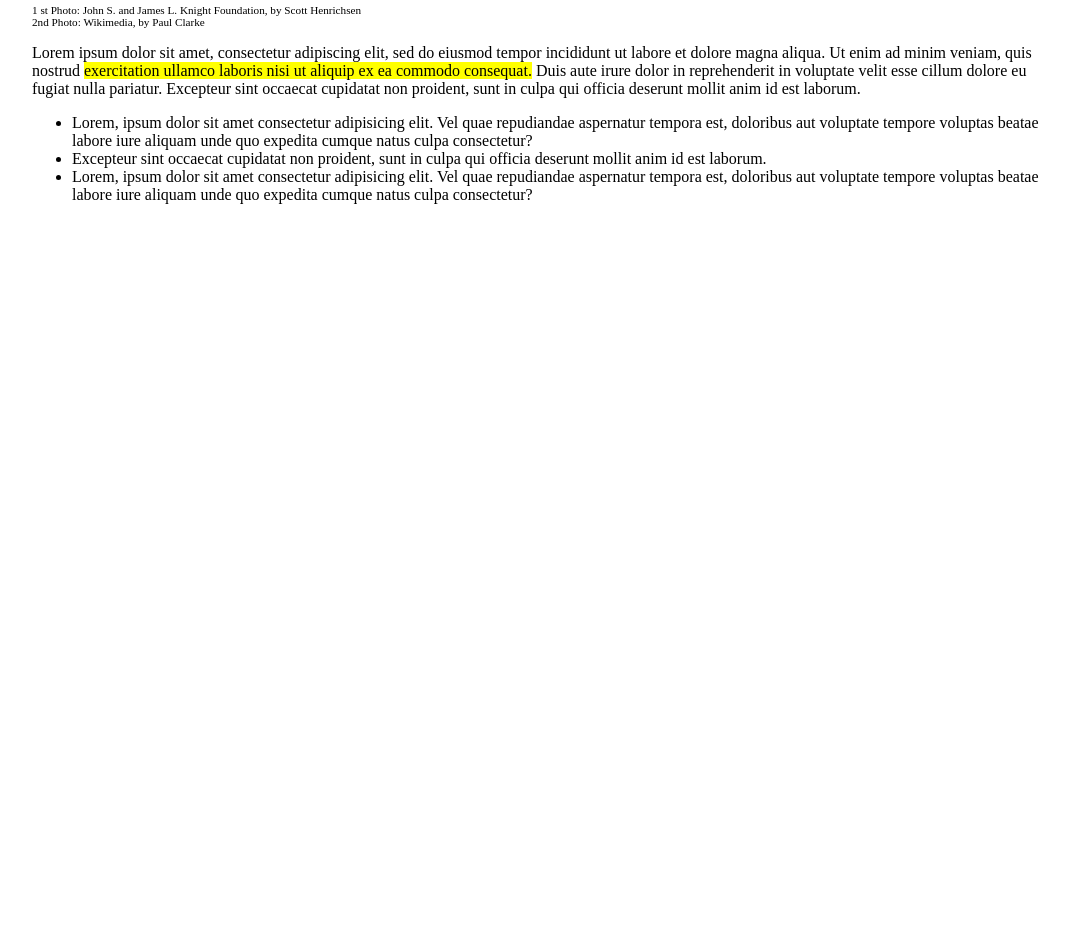
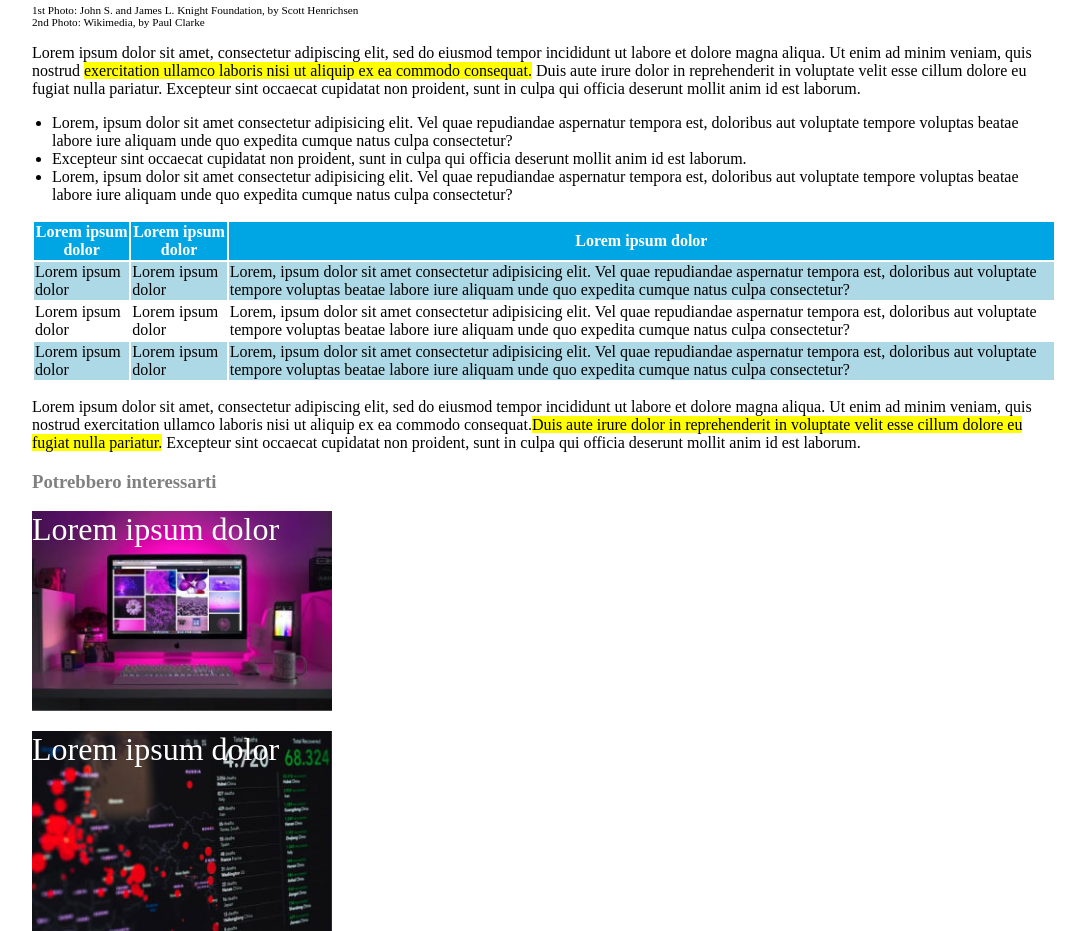
Before and after one commit to GiovanniCalia/html-css-booleaner, a plain HTML site: page index.html in a window 1280 px wide. Shown: the part 635-1566 px from the top of the page, without its empty margins (96-1181 px from the left). Before the commit the page ends 855 px from the top, so only its background shows below. Drawn offline with Linux system fonts and the light colour scheme.

Commit message:
completamento esercizio

```diff
--- a/css/stile.css
+++ b/css/stile.css
@@ -9,7 +9,7 @@ body{
     width: 100%;
     height: 100px;
     background-image: url("../img/pattern.png");
-    background-size: 35%;
+    background-size: 30%;
     background-color: rgb(0,165,227)
 }
 
@@ -22,12 +22,12 @@ body{
     margin-top: 20px;
 }
 
-.colore{
+.colore-azzurro{
     color: rgb(0,165,227);
     text-decoration: none;
 }
 
-.gray{
+.colore-grigio{
     color:gray;
 }
 
@@ -35,10 +35,37 @@ body{
     font-size: 70%;
 }
 
-.giallo{
+.background-giallo{
     background-color: yellow;
 }
 
 .margine-lista{
-    margin-left: 0;
+    padding-left: 20px;
 }
+
+.contenitore2{
+    width: 300px;
+    height: 200px;
+    font-size: 200%;
+    color: white;
+    background-size: cover;
+}
+
+.monitor{
+    background-image: url(../img/monitor.jpg);
+}
+
+.graph{
+    background-image: url(../img/graph.jpg);
+    margin-top: 20px;
+}
+
+.colore-tabella-thead{
+    background-color: rgb(0,165,227);
+    color: white;
+    margin: 0;
+}
+
+.colore-tabella-tbody{
+    background-color: lightblue;
+}
--- a/index.html
+++ b/index.html
@@ -13,9 +13,9 @@
         <img src="img/logo.svg" alt="logo Booleaner" class="logo">
       </div>
       <h1>Internet deve essere al servizio del "bene pubblico": il manifesto di Tim Berners Lee</h1>
-      <span class="gray">Scritto da</span>
-      <a href="" class="colore">The booleaner</a>
-      <div class="gray">il 10/10/20</div>
+      <span class="colore-grigio">Scritto da</span>
+      <a href="" class="colore-azzurro">The booleaner</a>
+      <div class="colore-grigio">il 10/10/20</div>
     </header>
 
     <main>
@@ -24,15 +24,47 @@
           <img src="img/tim-2.jpg" alt="foto di Paul Clarke">
         </div>
         <div class="testo-piccolo">
-          <div>1 st Photo: John S. and James L. Knight Foundation, by Scott Henrichsen</div>
+          <div>1st Photo: John S. and James L. Knight Foundation, by Scott Henrichsen</div>
           <div>2nd Photo: Wikimedia, by Paul Clarke</div>
         </div>
-        <p>Lorem ipsum dolor sit amet, consectetur adipiscing elit, sed do eiusmod tempor incididunt ut labore et dolore magna aliqua. Ut enim ad minim veniam, quis nostrud <span class="giallo">exercitation ullamco laboris nisi ut aliquip ex ea commodo consequat.</span> Duis aute irure dolor in reprehenderit in voluptate velit esse cillum dolore eu fugiat nulla pariatur. Excepteur sint occaecat cupidatat non proident, sunt in culpa qui officia deserunt mollit anim id est laborum.</p>
+        <p>Lorem ipsum dolor sit amet, consectetur adipiscing elit, sed do eiusmod tempor incididunt ut labore et dolore magna aliqua. Ut enim ad minim veniam, quis nostrud <span class="background-giallo">exercitation ullamco laboris nisi ut aliquip ex ea commodo consequat.</span> Duis aute irure dolor in reprehenderit in voluptate velit esse cillum dolore eu fugiat nulla pariatur. Excepteur sint occaecat cupidatat non proident, sunt in culpa qui officia deserunt mollit anim id est laborum.</p>
         <ul class="margine-lista">
             <li>Lorem, ipsum dolor sit amet consectetur adipisicing elit. Vel quae repudiandae aspernatur tempora est, doloribus aut voluptate tempore voluptas beatae labore iure aliquam unde quo expedita cumque natus culpa consectetur?</li>
             <li>Excepteur sint occaecat cupidatat non proident, sunt in culpa qui officia deserunt mollit anim id est laborum.</li>
             <li>Lorem, ipsum dolor sit amet consectetur adipisicing elit. Vel quae repudiandae aspernatur tempora est, doloribus aut voluptate tempore voluptas beatae labore iure aliquam unde quo expedita cumque natus culpa consectetur?</li>
         </ul>
+        <table>
+            <thead>
+                 <tr class="colore-tabella-thead">
+                    <th>Lorem ipsum dolor</th>
+                    <th>Lorem ipsum dolor</th>
+                    <th>Lorem ipsum dolor</th>
+                 </tr>
+            </thead>
+            <tbody>
+                <tr class="colore-tabella-tbody">
+                    <td>Lorem ipsum dolor</td>
+                    <td>Lorem ipsum dolor</td>
+                    <td>Lorem, ipsum dolor sit amet consectetur adipisicing elit. Vel quae repudiandae aspernatur tempora est, doloribus aut voluptate tempore voluptas beatae labore iure aliquam unde quo expedita cumque natus culpa consectetur?</td>
+                </tr>
+                <tr>
+                    <td>Lorem ipsum dolor</td>
+                    <td>Lorem ipsum dolor</td>
+                    <td>Lorem, ipsum dolor sit amet consectetur adipisicing elit. Vel quae repudiandae aspernatur tempora est, doloribus aut voluptate tempore voluptas beatae labore iure aliquam unde quo expedita cumque natus culpa consectetur?</td>
+                </tr>
+                <tr class="colore-tabella-tbody">
+                    <td>Lorem ipsum dolor</td>
+                    <td>Lorem ipsum dolor</td>
+                    <td>Lorem, ipsum dolor sit amet consectetur adipisicing elit. Vel quae repudiandae aspernatur tempora est, doloribus aut voluptate tempore voluptas beatae labore iure aliquam unde quo expedita cumque natus culpa consectetur?</td>
+                </tr>
+            </tbody>
+        </table>
+        <p>Lorem ipsum dolor sit amet, consectetur adipiscing elit, sed do eiusmod tempor incididunt ut labore et dolore magna aliqua. Ut enim ad minim veniam, quis nostrud exercitation ullamco laboris nisi ut aliquip ex ea commodo consequat.<span class="background-giallo">Duis aute irure dolor in reprehenderit in voluptate velit esse cillum dolore eu fugiat nulla pariatur.</span> Excepteur sint occaecat cupidatat non proident, sunt in culpa qui officia deserunt mollit anim id est laborum.</p>
     </main>
+    <footer>
+        <h3 class="colore-grigio">Potrebbero interessarti</h3>
+        <div class="contenitore2 monitor">Lorem ipsum dolor</div>
+        <div class="contenitore2 graph">Lorem ipsum dolor</div>
+    </footer>
 </body>
 </html>
```
